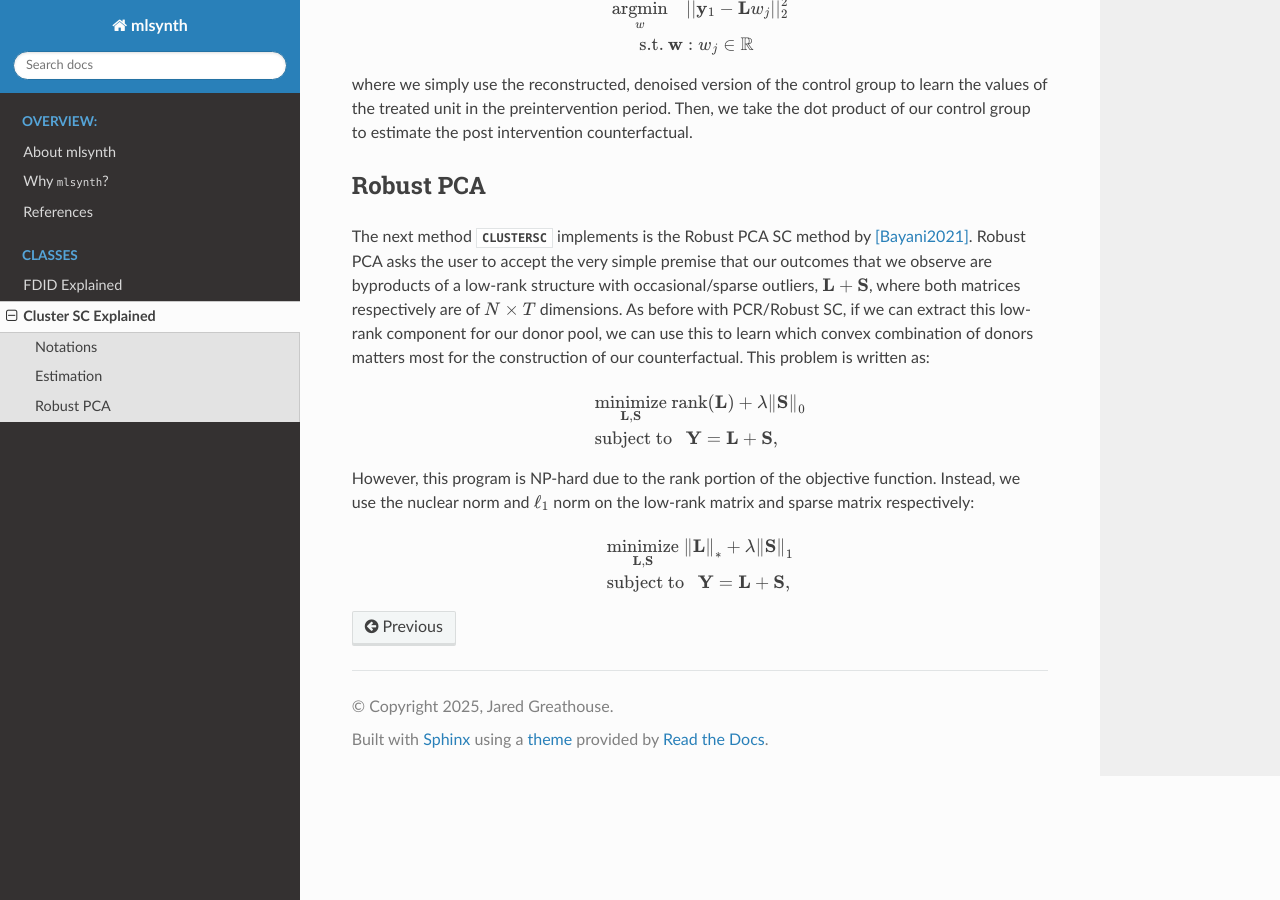
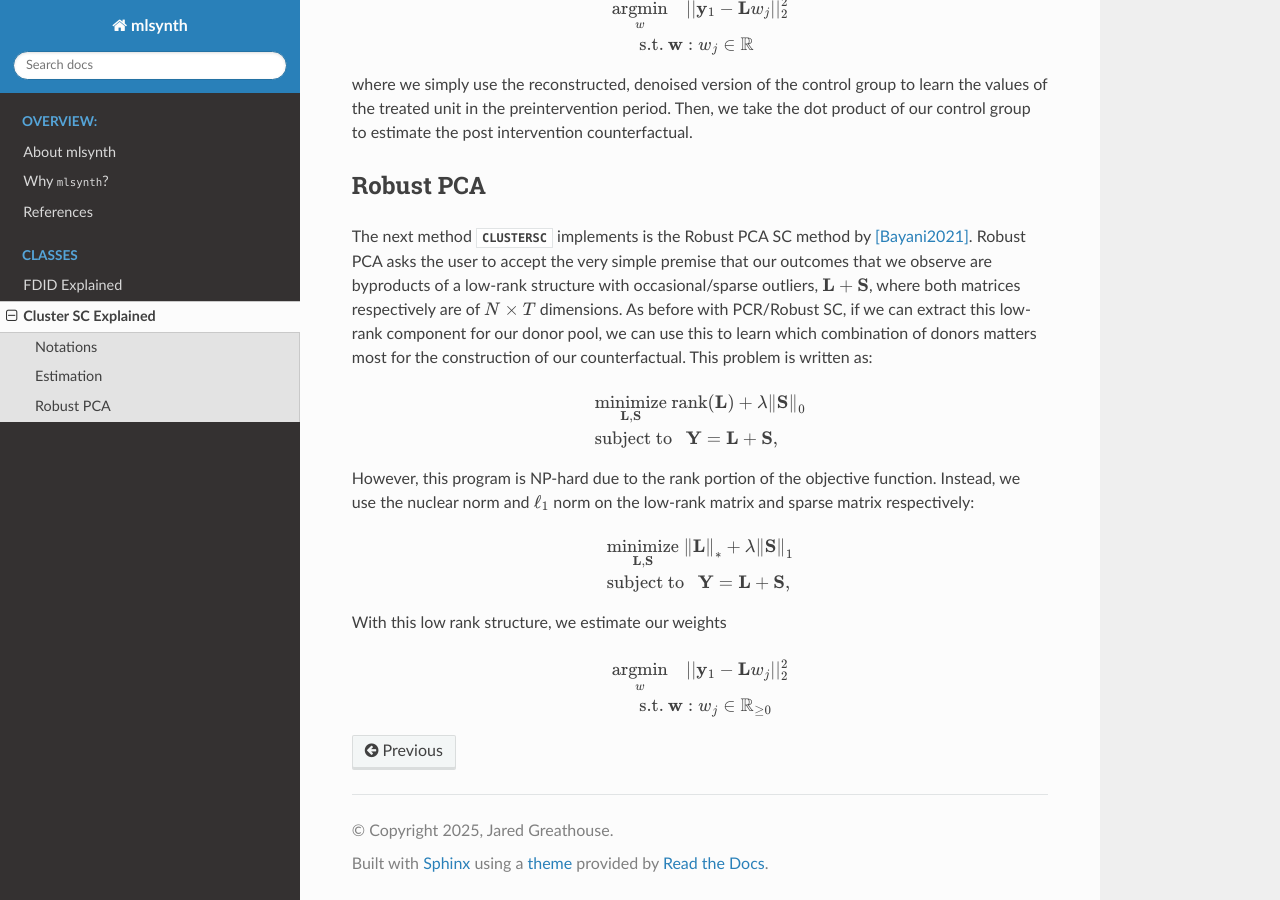
Before and after one commit to jgreathouse9/mlsynth, a Sphinx documentation site: the page built from docs/clustersc.rst, in a window 1280 px wide and 900 px high, scrolled down 1968 px. Built offline with Sphinx 7.4.7 and the Read the Docs theme 3.1.0, drawn with Linux system fonts in a browser that asks for light colours; pages that are not in the unit, such as notebooks, are missing from menus.

Commit message:
Update clustersc.rst

```diff
--- a/docs/clustersc.rst
+++ b/docs/clustersc.rst
@@ -69,7 +69,7 @@ where we simply use the reconstructed, denoised version of the control group to
 Robust PCA
 ----------------
 
-The next method :class:`CLUSTERSC` implements is the Robust PCA SC method by [Bayani2021]_. Robust PCA asks the user to accept the very simple premise that our outcomes that we observe are byproducts of a low-rank structure with occasional/sparse outliers, :math:`\mathbf{L} + \mathbf{S}`, where both matrices respectively are of :math:`N \times T` dimensions. As before with PCR/Robust SC, if we can extract this low-rank component for our donor pool, we can use this to learn which convex combination of donors matters most for the construction of our counterfactual. This problem is written as:
+The next method :class:`CLUSTERSC` implements is the Robust PCA SC method by [Bayani2021]_. Robust PCA asks the user to accept the very simple premise that our outcomes that we observe are byproducts of a low-rank structure with occasional/sparse outliers, :math:`\mathbf{L} + \mathbf{S}`, where both matrices respectively are of :math:`N \times T` dimensions. As before with PCR/Robust SC, if we can extract this low-rank component for our donor pool, we can use this to learn which combination of donors matters most for the construction of our counterfactual. This problem is written as:
 
 .. math::
 
@@ -86,3 +86,12 @@ However, this program is NP-hard due to the rank portion of the objective functi
    &\mathop {{\mathrm{minimize}}}\limits _{{\mathbf{L}},{\mathbf{S}}} ~{\left \|{ {\mathbf{L}} }\right \|_{*}} + \lambda {\left \|{ {\mathbf{S}} }\right \|_{1}} \\
    &\textrm {subject to } ~~{\mathbf{Y}} = {\mathbf{L}} + {\mathbf{S}},
    \end{align*}
+
+With this low rank structure, we estimate our weights
+
+.. math::
+
+   \begin{align}
+       \underset{w}{\text{argmin}} & \quad ||\mathbf{y}_{1} - \mathbf{L} w_{j}||_{2}^2 \\
+       \text{s.t.} \: & \mathbf{w}: w_{j} \in \mathbb{R}_{\geq 0}
+   \end{align}
```
